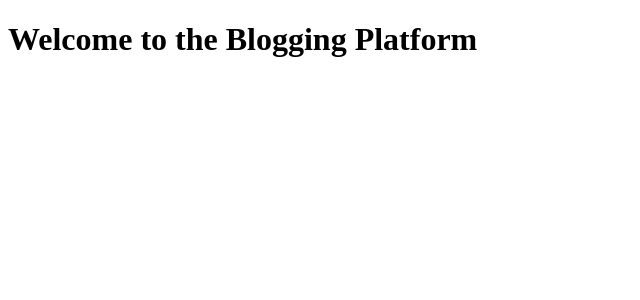
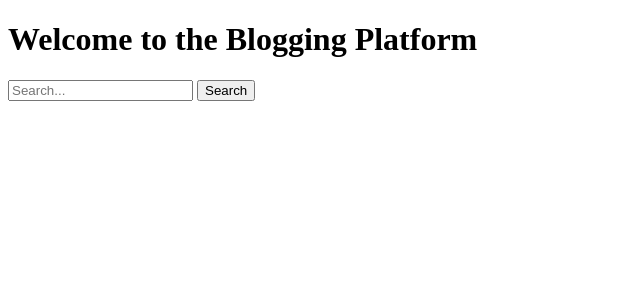
Before and after one commit to muhammadtt97/blogging-platform, a Flask app: page / in a window 1280 px wide. Shown: the part 52-352 px from the top of the page, without its empty margins (0-640 px from the left). Run offline with Flask 3, Linux system fonts and the light colour scheme; data that the repository does not hold is empty.

Commit message:
Search functionality
added search functionalities to index and app.py

```diff
--- a/app.py
+++ b/app.py
@@ -53,11 +53,17 @@ def load_user(user_id):
     except Exception as e:
         return None
 
-@app.route('/')
+@app.route('/',methods=['GET', 'POST'])
 def index():
     page = request.args.get('page', 1, type=int)
     posts_per_page = 5  # Number of blog posts per page
-    posts = Post.query.order_by(Post.id.desc()).paginate(page=page, per_page=posts_per_page)
+
+    if request.method == 'POST':
+        search_query = request.form.get('search_query', '')
+        posts = Post.query.filter(Post.title.contains(search_query) | Post.content.contains(search_query)).paginate(page=page, per_page=posts_per_page)
+    else:
+        posts = Post.query.order_by(Post.id.desc()).paginate(page=page, per_page=posts_per_page)
+
     return render_template('index.html', posts=posts)
 
 @app.route('/create', methods=['GET', 'POST'])
--- a/templates/index.html
+++ b/templates/index.html
@@ -2,6 +2,11 @@
 
 {% block content %}
   <h1>Welcome to the Blogging Platform</h1>
+  <form action="/" method="post">
+    <input type="text" name="search_query" placeholder="Search...">
+    <button type="submit">Search</button>
+  </form>
+
   {% for post in posts.items %}
     <div class="post">
       <h2>{{ post.title }}</h2>
```
